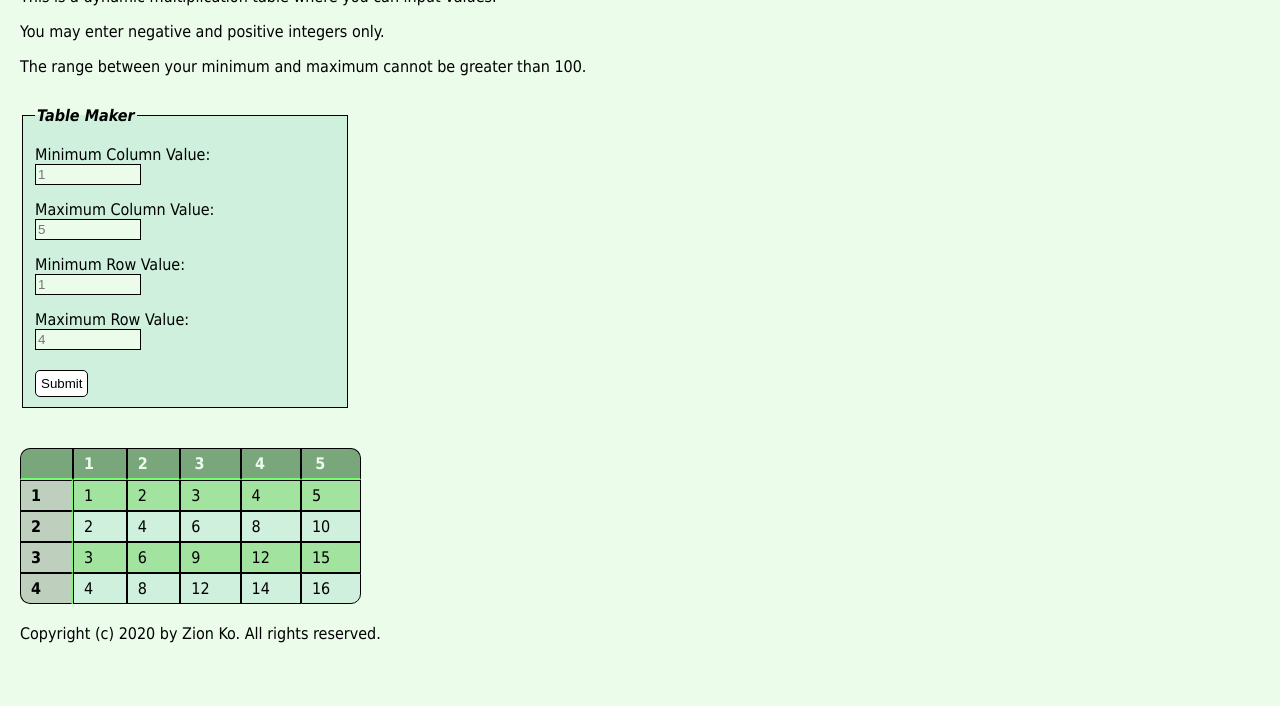
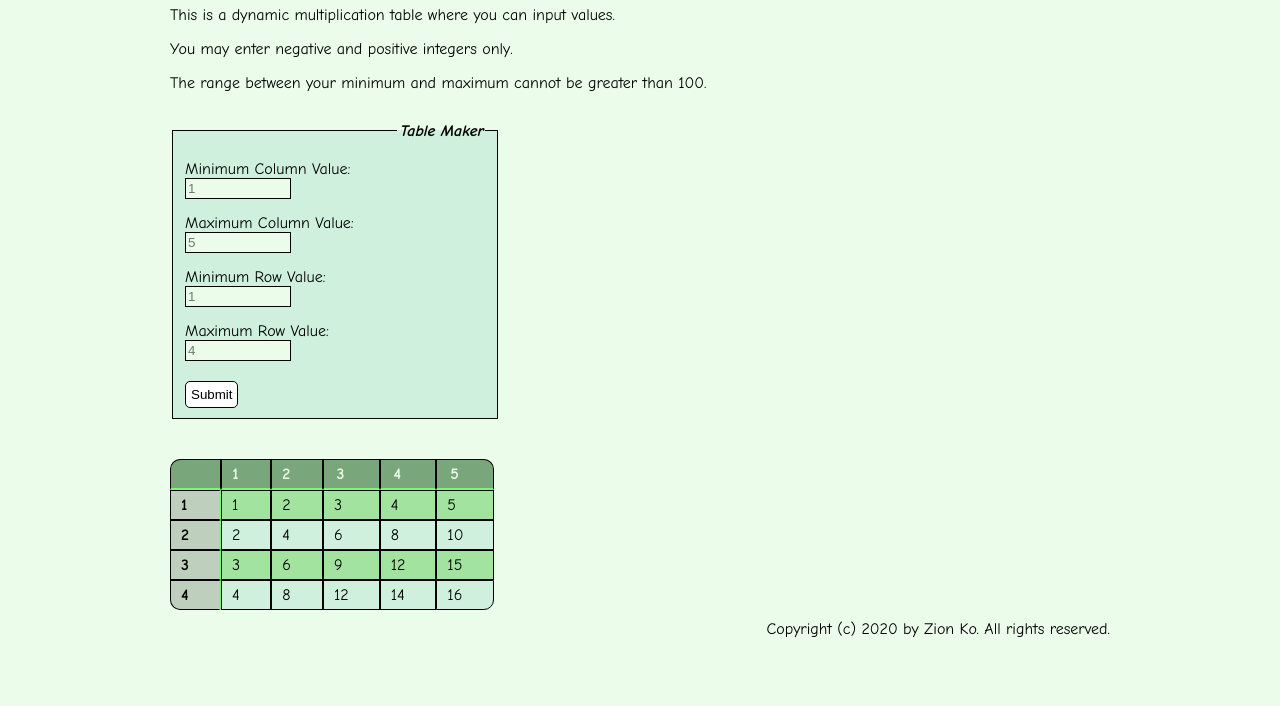
Before and after one commit to SeanKo21/SeanKo21.github.io, a plain HTML site: page HW5/index.html in a window 1280 px wide. Shown: the part 94-800 px from the top of the page. Drawn offline with Linux system fonts and the light colour scheme.

Commit message:
Update stylesheet.css

```diff
--- a/HW5/css/stylesheet.css
+++ b/HW5/css/stylesheet.css
@@ -16,10 +16,14 @@ Sources: mostly from html cheatsheet, textbook, and notes.
 /* Formatting the body and sets the color to light green*/
 body {
     text-align: left;
-    margin: 0;
-    font-family: 'Tahoma', sans-serif;
+    font-family: "Comic Sans MS", cursive, sans-serif;
     margin: 20px;
     background-color: #ebfceb;
+    max-width: 940px;
+    min-width: 720px;
+    margin: auto;
+    padding: 20px;
+    border: none;
 }
 
 /* formatting the container "Table Maker" that has input boxes */
@@ -32,6 +36,7 @@ fieldset {
 
 /* "Table Maker" text formatting for input boxes*/
 legend {
+    text-align: right;
     font-weight: bold;
     font-style: oblique;
     color: black;
@@ -146,6 +151,22 @@ tr.tail td:last-child {
     border-bottom-right-radius: 10px;
 }
 
+/* Adding a footer */
 footer {
-  margin-top: 20px;
+  text-align: right;
+  margin-top: 10px;
 }
+
+/* adding a button to go back to my main page */
+#GoBack {
+  margin-top: 40px;
+}
+
+a{
+  color: Blue;
+  text-decoration: none;
+}
+
+a:hover{
+  color: red;
+}
```
